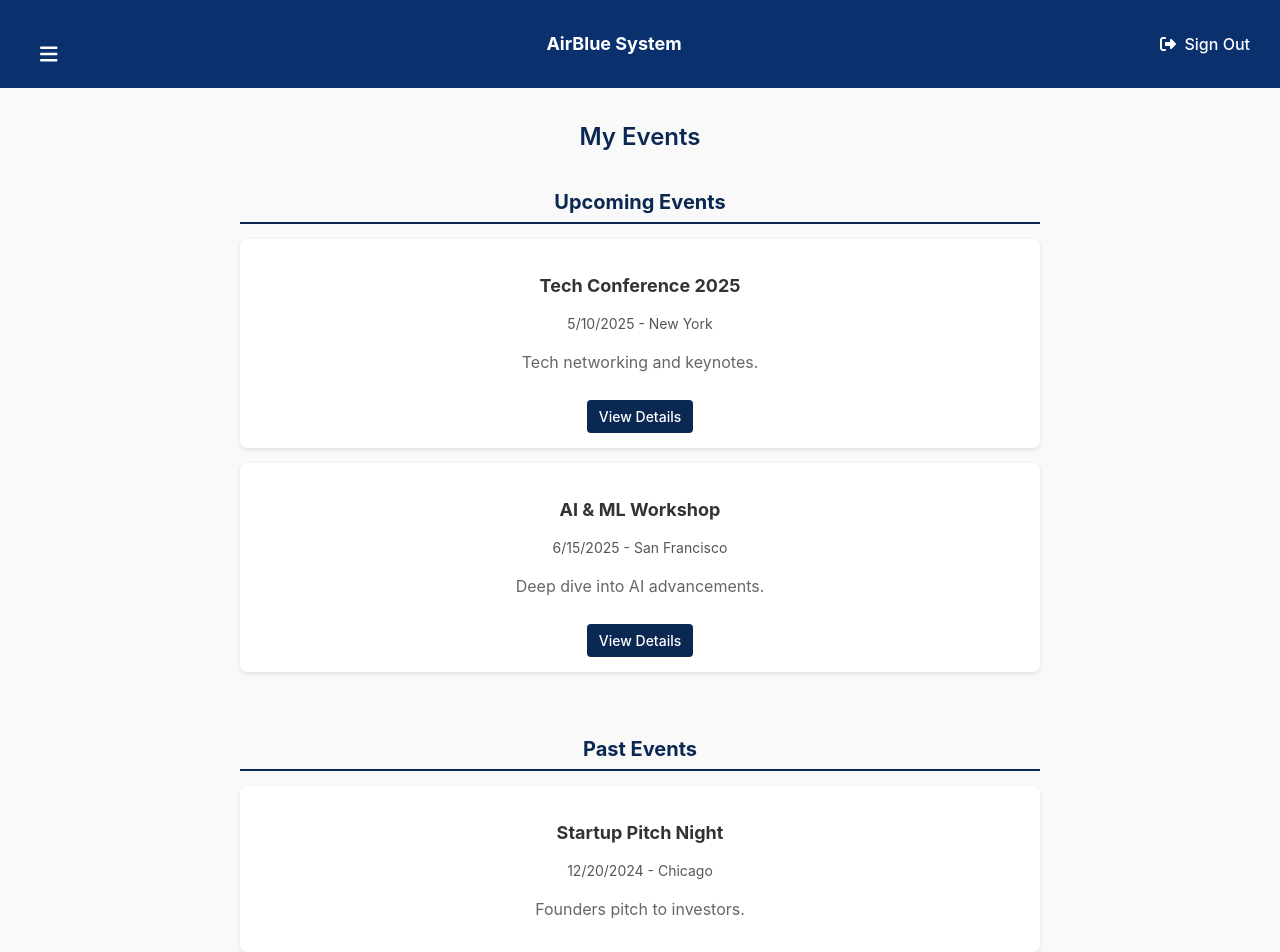
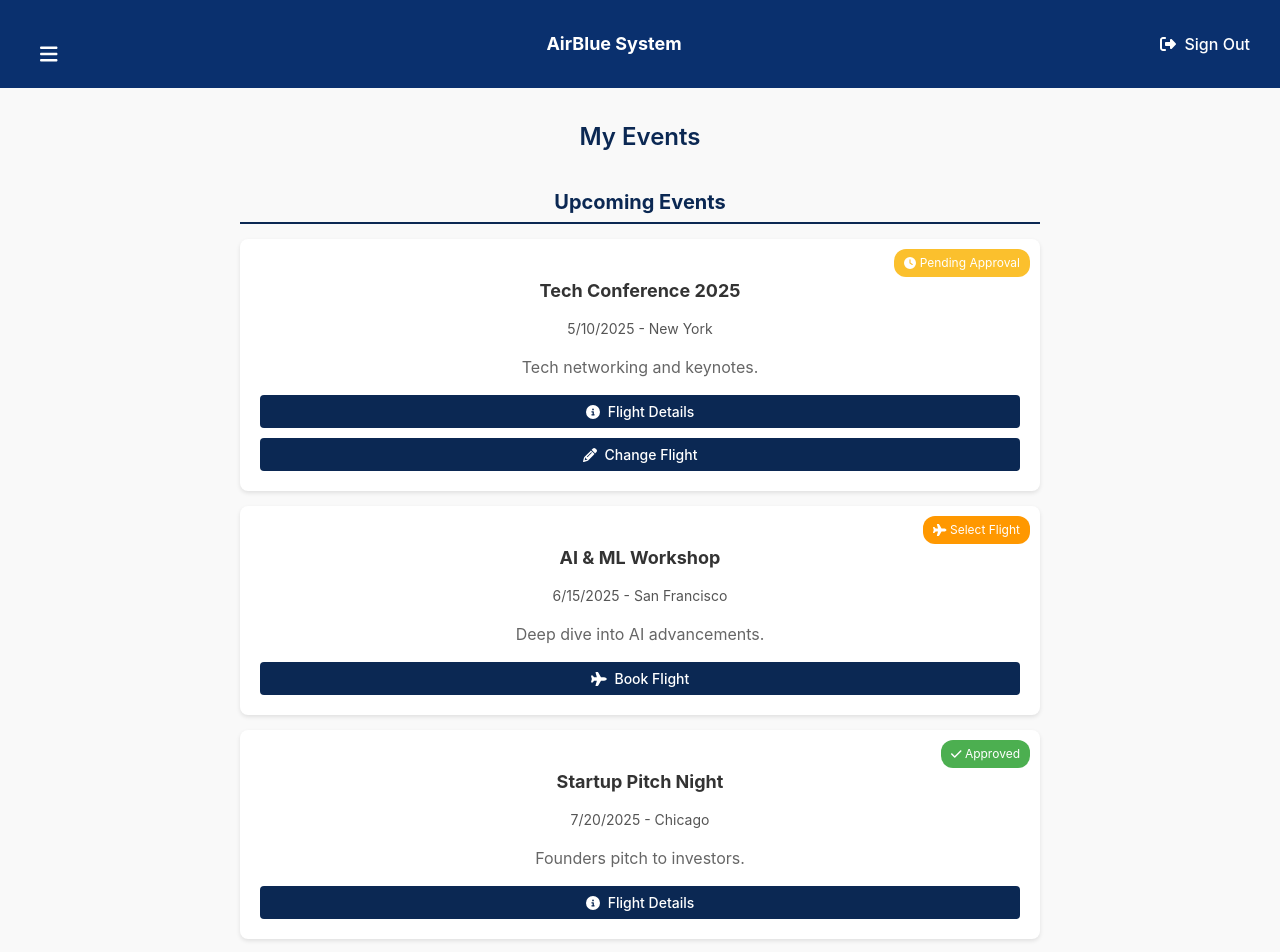
Before and after one commit to RR1288/AirBlue-frontend, a React (Vite) app: page /my-events in a window 1280 px wide. Shown: the top 952 px of the page. Built offline with nearby package versions, Linux system fonts and the light colour scheme.

Commit message:
Modify My Events page - attendees

```diff
--- a/src/pages/EventCreationPage.jsx
+++ b/src/pages/EventCreationPage.jsx
@@ -12,8 +12,8 @@ const EventCreationPage = () => {
     const { addNotification } = useNotifications();
     const [formData, setFormData] = useState({
         title: "",
-        startDate: new Date(),
-        endDate: new Date(),
+        startDate: new Date().toJSON().slice(0, 10),
+        endDate: new Date().toJSON().slice(0, 10),
         eventType: "",
         location: "",
         attendeeLimit: "",
@@ -119,9 +119,9 @@ const EventCreationPage = () => {
                         <label className={styles.label}>Start Date:</label>
                         <input
                             type="date"
-                            name="dateStart"
+                            name="startDate"
                             className={styles.input}
-                            value={formData.dateStart}
+                            value={formData.startDate}
                             onChange={handleChange}
                             required
                         />
@@ -130,9 +130,9 @@ const EventCreationPage = () => {
                         <label className={styles.label}>End Date:</label>
                         <input
                             type="date"
-                            name="dateEnd"
+                            name="endDate"
                             className={styles.input}
-                            value={formData.dateEnd}
+                            value={formData.endDate}
                             onChange={handleChange}
                             required
                         />
--- /dev/null
+++ b/src/pages/FlightSearchPage.module.css
@@ -0,0 +1,160 @@
+.page {
+  display: flex;
+  flex-direction: column;
+  min-height: 100vh;
+  width: 100vw;
+  background-color: #ffffff;
+}
+
+.mainContent {
+  flex: 1;
+  max-width: 800px;
+  margin: 0 auto;
+  margin-top: 10px;
+  padding: 20px;
+}
+
+.headerRow {
+  display: flex;
+  align-items: center;
+  margin-bottom: 20px;
+}
+
+.backButton {
+  text-decoration: none;
+  color: #0b2853;
+  margin-right: 20px;
+}
+
+.icon {
+  font-size: 20px;
+  margin-right: 10px;
+  color: #ffffff;
+}
+
+.title {
+  font-size: 24px;
+  font-weight: bold;
+  color: #0b2853;
+}
+
+.description {
+  font-size: 16px;
+  color: #333;
+  margin-bottom: 20px;
+  text-align: center;
+}
+
+.searchContainer {
+  display: flex;
+  align-items: center;
+  gap: 10px;
+  flex-wrap: wrap;
+  justify-content: center;
+  margin-bottom: 20px;
+}
+
+.inputGroup {
+  display: flex;
+  flex-direction: column;
+  margin-bottom: 10px;
+  color: #333;
+}
+
+.input {
+  padding: 10px;
+  border: 1px solid #ccc;
+  border-radius: 4px;
+  background-color: #f9f9f9;
+}
+
+.searchButton {
+  background-color: #0b2853;
+  color: white;
+  padding: 10px 15px;
+  border-radius: 4px;
+  cursor: pointer;
+  border: none;
+  display: flex;
+  align-items: center;
+}
+
+.error {
+  color: red;
+  font-size: 12px;
+  margin-top: 5px;
+}
+
+.errorMessage {
+  color: red;
+  text-align: center;
+  margin-top: 10px;
+}
+
+.flightsContainer {
+  display: grid;
+  grid-template-columns: 1fr 1fr;
+  gap: 15px;
+  margin-top: 40px;
+  color: #333;
+}
+
+.card {
+  background-color: #f9f9f9;
+  padding: 15px;
+  border-radius: 8px;
+  text-align: center;
+  box-shadow: 0px 2px 5px rgba(0, 0, 0, 0.1);
+  transition: 0.3s;
+}
+
+.card:hover {
+  transform: translateY(-3px);
+}
+
+.cardIcon {
+  font-size: 24px;
+  color: #0a306e;
+  margin-bottom: 10px;
+}
+
+.cardTitle {
+  font-size: 18px;
+  font-weight: bold;
+  color: #0b2853;
+}
+
+.cardText {
+  font-size: 14px;
+  color: #333;
+}
+
+.detailsButton {
+  margin-top: 10px;
+  background-color: #0b2853;
+  color: white;
+  border: none;
+  padding: 8px 12px;
+  border-radius: 4px;
+  cursor: pointer;
+}
+
+.holdButton {
+  margin-top: 10px;
+  background-color: green;
+  color: white;
+  border: none;
+  padding: 8px 12px;
+  border-radius: 4px;
+  cursor: pointer;
+}
+
+.closeButton {
+  margin-top: 10px;
+  background-color: #ccc;
+  color: black;
+  border: none;
+  padding: 8px 12px;
+  border-radius: 4px;
+  cursor: pointer;
+}
--- a/src/pages/LoginPage.jsx
+++ b/src/pages/LoginPage.jsx
@@ -5,7 +5,6 @@ import PinModal from "../components/PinModal";
 import Header from "../components/Header";
 import styles from "./LoginPage.module.css";
 import {useNotifications} from "../components/NotificationProvider";
-import Footer from "../components/Footer";
 import FooterNoLink from "../components/FooterNoLink";
 
 const LoginPage = () => {
--- a/src/pages/ManageEventsPage.jsx
+++ b/src/pages/ManageEventsPage.jsx
@@ -1,7 +1,8 @@
+// eslint-disable-next-line no-unused-vars
 import React, { useState } from "react";
 import Header from "../components/Header";
 import { FontAwesomeIcon } from "@fortawesome/react-fontawesome";
-import { faPenToSquare, faTrash, faArrowLeft, faFilter } from "@fortawesome/free-solid-svg-icons";
+import { faPenToSquare, faTrash, faArrowLeft } from "@fortawesome/free-solid-svg-icons";
 import { Link, useNavigate } from "react-router-dom";
 
 const ManageEventsPage = () => {
--- a/src/pages/MyEventsPage.jsx
+++ b/src/pages/MyEventsPage.jsx
@@ -1,95 +1,122 @@
+// eslint-disable-next-line no-unused-vars
 import React, { useEffect, useState } from 'react';
 import { useNavigate } from 'react-router-dom';
 import Header from '../components/Header';
-
-// FOR ATTENDEES REGISTERED EVENTS
+import { FontAwesomeIcon } from '@fortawesome/react-fontawesome';
+import { faPlane, faInfoCircle, faCheck, faTimes, faPencil, faClock } from '@fortawesome/free-solid-svg-icons';
+import styles from './MyEventsPage.module.css';
 
 const MyEventsPage = () => {
-    const [events, setEvents] = useState([]); // Stores attendee's registered events
-    const [loading, setLoading] = useState(true); // Loading state
+    const [events, setEvents] = useState([]);
+    const [loading, setLoading] = useState(true);
     const navigate = useNavigate();
 
-    // Fetch Attendee's Registered Events (Backend Logic to be Implemented)
     useEffect(() => {
         setLoading(true);
-
-        // TODO: Backend Devs - Implement API call to fetch attendee's registered events
-        /*
-        fetch('https://your-backend-api.com/api/my-events', {
-            method: 'GET',
-            headers: {
-                'Content-Type': 'application/json',
-                Authorization: `Bearer ${localStorage.getItem('token')}`, // If authentication is required
-            },
-        })
-            .then(response => response.json())
-            .then(data => {
-                setEvents(data); // Ensure data matches expected event structure
-                setLoading(false);
-            })
-            .catch(error => {
-                console.error('Error fetching events:', error);
-                setLoading(false);
-            });
-        */
-
-        // Mocked data for frontend testing (Remove once backend is integrated)
         setTimeout(() => {
             const mockEvents = [
-                { id: 1, title: 'Tech Conference 2025', date: '2025-05-10', location: 'New York', description: 'Tech networking and keynotes.' },
-                { id: 2, title: 'AI & ML Workshop', date: '2025-06-15', location: 'San Francisco', description: 'Deep dive into AI advancements.' },
-                { id: 3, title: 'Startup Pitch Night', date: '2024-12-20', location: 'Chicago', description: 'Founders pitch to investors.' },
+                { id: 1, name: 'Tech Conference 2025', startDate: '2025-05-10', location: 'New York', description: 'Tech networking and keynotes.', status: 'pending' },
+                { id: 2, name: 'AI & ML Workshop', startDate: '2025-06-15', location: 'San Francisco', description: 'Deep dive into AI advancements.', status: 'select' },
+                { id: 3, name: 'Startup Pitch Night', startDate: '2025-07-20', location: 'Chicago', description: 'Founders pitch to investors.', status: 'approved' },
+                { id: 4, name: 'Startup Pitch Night', startDate: '2025-04-20', location: 'Rochester', description: 'Founders pitch to investors.', status: 'denied' },
+                { id: 5, name: 'Project Presentation', startDate: '2024-12-20', location: 'Chicago', description: 'Founders pitch to investors.', status: 'past' },
             ];
             setEvents(mockEvents);
             setLoading(false);
         }, 1000);
     }, []);
 
-    // Separate upcoming and past events
     const today = new Date();
-    const upcomingEvents = events.filter(event => new Date(event.date) >= today);
-    const pastEvents = events.filter(event => new Date(event.date) < today);
+    const upcomingEvents = events.filter(event => new Date(event.startDate) >= today);
+    const pastEvents = events.filter(event => new Date(event.startDate) < today);
+
+    const renderStatusChip = (status) => {
+        const statusIcons = {
+            select: faPlane,
+            pending: faClock,
+            approved: faCheck,
+            denied: faTimes,
+            past: faClock
+        };
+        const statusLabels = {
+            select: 'Select Flight',
+            pending: 'Pending Approval',
+            approved: 'Approved',
+            denied: 'Denied',
+            past: 'Past'
+        };
+        return (
+            <div className={`${styles.statusChip} ${styles[status]}`}>
+                <FontAwesomeIcon icon={statusIcons[status]} /> {statusLabels[status]}
+            </div>
+        );
+    };
 
     return (
-        <div style={styles.page}>
+        <div className={styles.page}>
             <Header title="AirBlue System" />
-            <div style={styles.mainContent}>
-                <h1 style={styles.h1}>My Events</h1>
+            <div className={styles.mainContent}>
+                <h1 className={styles.h1}>My Events</h1>
 
                 {loading ? (
-                    <p style={styles.loading}>Loading your events...</p>
+                    <p className={styles.loading}>Loading your events...</p>
                 ) : (
                     <>
-                        {/* Upcoming Events Section */}
-                        <section style={styles.section}>
-                            <h2 style={styles.sectionTitle}>Upcoming Events</h2>
+                        <section className={styles.section}>
+                            <h2 className={styles.sectionTitle}>Upcoming Events</h2>
                             {upcomingEvents.length > 0 ? (
                                 upcomingEvents.map(event => (
-                                    <div key={event.id} style={styles.eventCard}>
-                                        <h3 style={styles.eventTitle}>{event.title}</h3>
-                                        <p style={styles.eventDetails}>{new Date(event.date).toLocaleDateString()} - {event.location}</p>
-                                        <p style={styles.eventDescription}>{event.description}</p>
-                                        <button onClick={() => navigate(`/event-details`)} style={styles.detailsButton}>View Details</button>
+                                    <div key={event.id} className={styles.eventCard}>
+                                        {renderStatusChip(event.status)}
+                                        <h3 className={styles.eventTitle}>{event.name}</h3>
+                                        <p className={styles.eventDetails}>{new Date(event.startDate).toLocaleDateString()} - {event.location}</p>
+                                        <p className={styles.eventDescription}>{event.description}</p>
+
+                                        {event.status === 'select' && (
+                                            <button className={styles.detailsButton} onClick={() => navigate(`/book-flight/${event.id}`)}>
+                                                <FontAwesomeIcon icon={faPlane} /> Book Flight
+                                            </button>
+                                        )}
+                                        {event.status === 'pending' && (
+                                            <>
+                                                <button className={styles.detailsButton} onClick={() => navigate(`/flight-details/${event.id}`)}>
+                                                    <FontAwesomeIcon icon={faInfoCircle} /> Flight Details
+                                                </button>
+                                                <button className={styles.detailsButton} onClick={() => navigate(`/edit-flight/${event.id}`)}>
+                                                    <FontAwesomeIcon icon={faPencil} /> Change Flight
+                                                </button>
+                                            </>
+                                        )}
+                                        {event.status === 'approved' && (
+                                            <button className={styles.detailsButton}>
+                                                <FontAwesomeIcon icon={faInfoCircle} /> Flight Details
+                                            </button>
+                                        )}
+                                        {event.status === 'denied' && (
+                                            <button className={styles.detailsButton} onClick={() => navigate(`/book-flight/${event.id}`)}>
+                                                <FontAwesomeIcon icon={faPlane} /> Request Flight
+                                            </button>
+                                        )}
                                     </div>
                                 ))
                             ) : (
-                                <p style={styles.noEvents}>No upcoming events found.</p>
+                                <p className={styles.noEvents}>No upcoming events found.</p>
                             )}
                         </section>
 
-                        {/* Past Events Section */}
-                        <section style={styles.section}>
-                            <h2 style={styles.sectionTitle}>Past Events</h2>
+                        <section className={styles.section}>
+                            <h2 className={styles.sectionTitle}>Past Events</h2>
                             {pastEvents.length > 0 ? (
                                 pastEvents.map(event => (
-                                    <div key={event.id} style={styles.eventCard}>
-                                        <h3 style={styles.eventTitle}>{event.title}</h3>
-                                        <p style={styles.eventDetails}>{new Date(event.date).toLocaleDateString()} - {event.location}</p>
-                                        <p style={styles.eventDescription}>{event.description}</p>
+                                    <div key={event.id} className={styles.eventCard}>
+                                        {renderStatusChip('past')}
+                                        <h3 className={styles.eventTitle}>{event.name}</h3>
+                                        <p className={styles.eventDetails}>{new Date(event.startDate).toLocaleDateString()} - {event.location}</p>
+                                        <p className={styles.eventDescription}>{event.description}</p>
                                     </div>
                                 ))
                             ) : (
-                                <p style={styles.noEvents}>No past events found.</p>
+                                <p className={styles.noEvents}>No past events found.</p>
                             )}
                         </section>
                     </>
@@ -99,82 +126,4 @@ const MyEventsPage = () => {
     );
 };
 
-const styles = {
-    page: {
-        display: 'flex',
-        flexDirection: 'column',
-        minHeight: '100vh',
-        width: '100vw',
-        backgroundColor: '#f9f9f9',
-        boxSizing: 'border-box',
-    },
-    mainContent: {
-        flex: 1,
-        display: 'flex',
-        flexDirection: 'column',
-        alignItems: 'center',
-        padding: '20px',
-    },
-    h1: {
-        textAlign: 'center',
-        color: '#0B2853',
-        fontSize: '24px',
-        fontWeight: '600',
-        marginBottom: '20px',
-    },
-    section: {
-        width: '100%',
-        maxWidth: '800px',
-        marginBottom: '30px',
-    },
-    sectionTitle: {
-        fontSize: '20px',
-        color: '#0B2853',
-        borderBottom: '2px solid #0B2853',
-        paddingBottom: '5px',
-        marginBottom: '15px',
-    },
-    eventCard: {
-        backgroundColor: '#fff',
-        padding: '15px',
-        borderRadius: '8px',
-        boxShadow: '0 2px 4px rgba(0, 0, 0, 0.1)',
-        marginBottom: '15px',
-    },
-    eventTitle: {
-        fontSize: '18px',
-        color: '#333',
-        marginBottom: '5px',
-    },
-    eventDetails: {
-        fontSize: '14px',
-        color: '#555',
-        marginBottom: '5px',
-    },
-    eventDescription: {
-        fontSize: '16px',
-        color: '#666',
-    },
-    detailsButton: {
-        marginTop: '10px',
-        padding: '8px 12px',
-        backgroundColor: '#0B2853',
-        color: 'white',
-        border: 'none',
-        borderRadius: '4px',
-        cursor: 'pointer',
-        fontSize: '14px',
-    },
-    noEvents: {
-        fontSize: '16px',
-        color: '#777',
-        textAlign: 'center',
-    },
-    loading: {
-        fontSize: '16px',
-        color: '#0B2853',
-        textAlign: 'center',
-    },
-};
-
 export default MyEventsPage;
--- /dev/null
+++ b/src/pages/MyEventsPage.module.css
@@ -0,0 +1,130 @@
+.page {
+    display: flex;
+    flex-direction: column;
+    min-height: 100vh;
+    width: 100vw;
+    background-color: #f9f9f9;
+    box-sizing: border-box;
+}
+
+.mainContent {
+    flex: 1;
+    display: flex;
+    flex-direction: column;
+    align-items: center;
+    padding: 20px;
+}
+
+.h1 {
+    text-align: center;
+    color: #0B2853;
+    font-size: 24px;
+    font-weight: 600;
+    margin-bottom: 20px;
+}
+
+.section {
+    width: 100%;
+    max-width: 800px;
+    margin-bottom: 30px;
+}
+
+.sectionTitle {
+    font-size: 20px;
+    color: #0B2853;
+    border-bottom: 2px solid #0B2853;
+    padding-bottom: 5px;
+    margin-bottom: 15px;
+}
+
+.eventCard {
+    background-color: #fff;
+    padding: 20px; /* Increased padding for better spacing inside the card */
+    border-radius: 8px;
+    box-shadow: 0 2px 4px rgba(0, 0, 0, 0.1);
+    margin-bottom: 15px;
+    position: relative; /* Important for positioning the chip */
+}
+
+.eventTitle {
+    font-size: 18px;
+    color: #333;
+    margin-bottom: 5px;
+}
+
+.eventDetails {
+    font-size: 14px;
+    color: #555;
+    margin-bottom: 5px;
+}
+
+.eventDescription {
+    font-size: 16px;
+    color: #666;
+}
+
+.detailsButton {
+    margin-top: 10px;
+    padding: 8px 12px;
+    background-color: #0B2853;
+    color: white;
+    border: none;
+    border-radius: 4px;
+    cursor: pointer;
+    font-size: 14px;
+    display: flex;
+    align-items: center;
+    justify-content: center; /* Center the button content */
+    width: 100%; /* Make the button full width */
+}
+
+.detailsButton:disabled {
+    background-color: #ccc;
+}
+
+.detailsButton svg {
+    margin-right: 8px;
+}
+
+.noEvents {
+    font-size: 16px;
+    color: #777;
+    text-align: center;
+}
+
+.loading {
+    font-size: 16px;
+    color: #0B2853;
+    text-align: center;
+}
+
+.statusChip {
+    display: inline-block;
+    padding: 5px 10px;
+    font-size: 12px;
+    color: #fff;
+    border-radius: 12px;
+    position: absolute;
+    top: 10px;
+    right: 10px;
+}
+
+.statusChip.select {
+    background-color: #ff9800;
+}
+
+.statusChip.pending {
+    background-color: #fbc02d;
+}
+
+.statusChip.approved {
+    background-color: #4caf50;
+}
+
+.statusChip.denied {
+    background-color: #f44336;
+}
+
+.statusChip.past {
+    background-color: #657881;
+}
```
Also changed, not shown: src/components/FlightOfferDetailsModal.jsx (added, +77 -0 lines), src/components/FlightOfferDetailsModal.module.css (added, +43 -0 lines).
